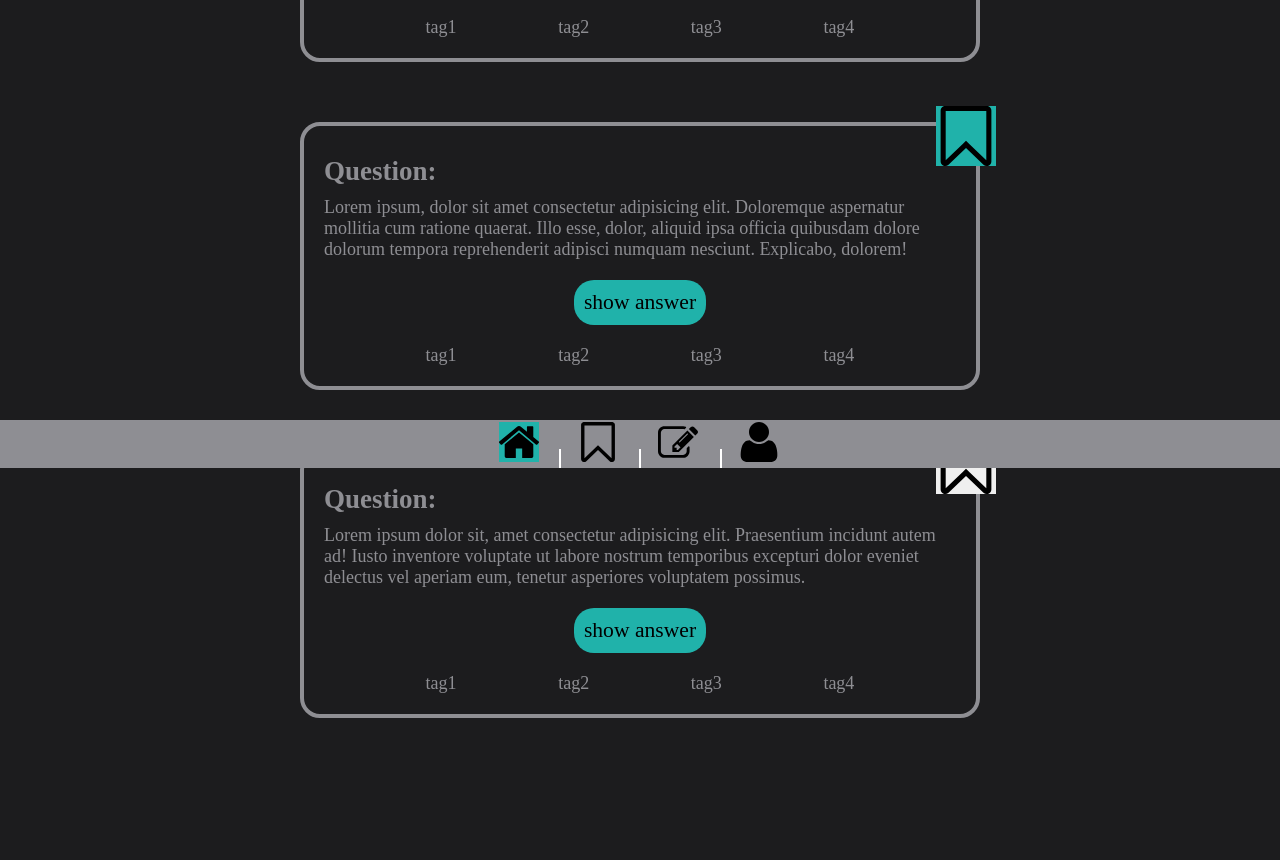
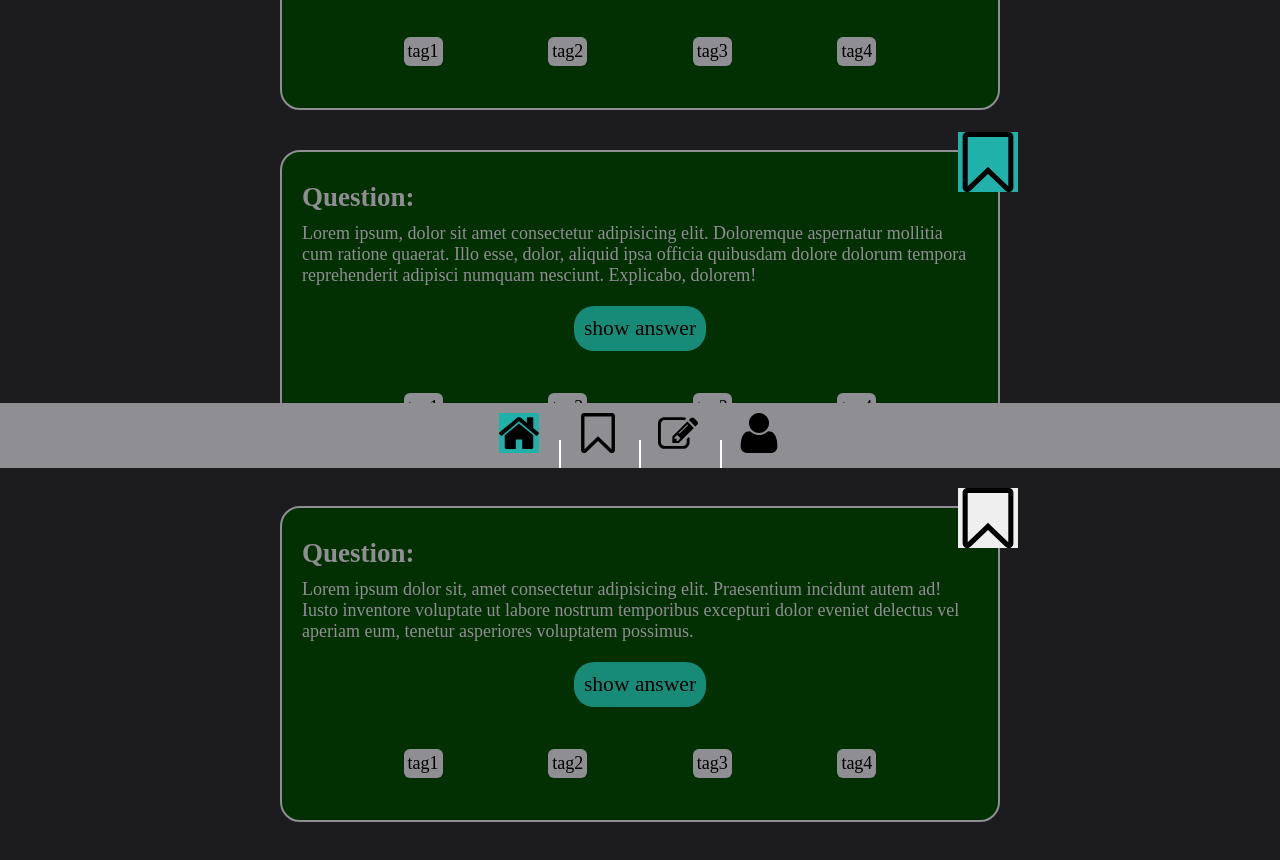
Before and after one commit to bigbng7788/quiz-app, a website: page index.html in a window 1280 px wide. Shown: the part 332-1192 px from the top of the page. Before the commit the page ends 1050 px from the top, so only its background shows below. Drawn offline with Linux system fonts and the light colour scheme.

Commit message:
Change buttons and colors

```diff
--- a/index.html
+++ b/index.html
@@ -28,12 +28,12 @@
           debitis rerum.
         </p>
 
-        <div class="card__taglist">
-          <tag class="card__tag">tag1</tag>
-          <tag class="card__tag">tag2</tag>
-          <tag class="card__tag">tag3</tag>
-          <tag class="card__tag">tag4</tag>
-        </div>
+        <ul class="card__taglist">
+          <li class="card__tag">tag1</li>
+          <li class="card__tag">tag2</li>
+          <li class="card__tag">tag3</li>
+          <li class="card__tag">tag4</li>
+        </ul>
       </div>
 
       <div class="card">
@@ -52,12 +52,12 @@
           debitis rerum.
         </p>
 
-        <div class="card__taglist">
-          <tag class="card__tag">tag1</tag>
-          <tag class="card__tag">tag2</tag>
-          <tag class="card__tag">tag3</tag>
-          <tag class="card__tag">tag4</tag>
-        </div>
+        <ul class="card__taglist">
+          <li class="card__tag">tag1</li>
+          <li class="card__tag">tag2</li>
+          <li class="card__tag">tag3</li>
+          <li class="card__tag">tag4</li>
+        </ul>
       </div>
 
       <div class="card">
@@ -76,12 +76,12 @@
           debitis rerum.
         </p>
 
-        <div class="card__taglist">
-          <tag class="card__tag">tag1</tag>
-          <tag class="card__tag">tag2</tag>
-          <tag class="card__tag">tag3</tag>
-          <tag class="card__tag">tag4</tag>
-        </div>
+        <ul class="card__taglist">
+          <li class="card__tag">tag1</li>
+          <li class="card__tag">tag2</li>
+          <li class="card__tag">tag3</li>
+          <li class="card__tag">tag4</li>
+        </ul>
       </div>
     </main>
 
--- a/scss/answerbutton.scss
+++ b/scss/answerbutton.scss
@@ -1,7 +1,7 @@
 .card__answer--button {
   display: none;
   font-size: 120%;
-  background-color: lightseagreen;
+  background-color: rgba(32,178,170,0.7);
   color: black;
   border: none;
   border-radius: 20px;
@@ -34,7 +34,7 @@
   cursor: pointer;
   display: block;
   font-size: 120%;
-  background-color: lightseagreen;
+  background-color: rgba(32,178,170,0.7);
   color: black;
   border: none;
   border-radius: 20px;
--- a/scss/card.scss
+++ b/scss/card.scss
@@ -1,9 +1,10 @@
 .card {
-  margin: 60px;
+  margin: 40px;
   padding: 20px;
-  border: solid 4px;
+  border: solid 2px;
   border-radius: 20px;
   position: relative;
+  background-color: rgba(2, 48, 2,3);
 }
 
 @import './bookmark.scss';
@@ -19,4 +20,17 @@
   display: flex;
   justify-content: space-evenly;
   align-self: center;
+  padding: 0;
 }
+
+.card__tag {
+list-style: none;
+display: flex;
+justify-content: space-evenly;
+align-self: center;
+background-color: rgb(142, 142, 147);
+color: black;
+border-radius: 6px;
+padding: 4px;
+margin: 4px;
+}
--- a/scss/creatcard.scss
+++ b/scss/creatcard.scss
@@ -18,7 +18,7 @@
   .createcard__button {
     align-self: center;
     margin: 20px ;
-    background-color: lightseagreen;
+    background-color: rgba(32,178,170,0.7);
     border: 0;
     font-size: larger;
     padding: 10px;
--- a/scss/footer.scss
+++ b/scss/footer.scss
@@ -3,11 +3,12 @@ footer {
   grid-row: 3;
   display: flex;
   overflow: hidden;
-  position: sticky;
+  position: fixed;
   bottom: 0;
   justify-content: center;
   align-items: center;
   background-color: rgb(142, 142, 147);
+  width: 100%;
 }
 
 .footer a + a {
--- a/scss/header.scss
+++ b/scss/header.scss
@@ -11,4 +11,5 @@ header {
 header h1 {
   margin: 0;
   color: lightseagreen;
+
 }
--- a/scss/profile.scss
+++ b/scss/profile.scss
@@ -1,36 +1,33 @@
 .mainprofile {
     display: flex;
     flex-direction: column;
+    margin-top: 20px;
+    padding: 40px 0;
     align-items: center;
-    padding: 40px 0;
-    margin-top: 20px;
     text-align: justify;
-}
-
-.mainprofile__text {
-    margin-bottom: 40px;
-}
-.mainprofile__imgname {
-    position: absolute;
 
 }
 
+
 .mainprofile__img {
-    display: inline-flex;
+  display:flex;
+  margin-top: 20px;
     min-width: 300px;
     min-height: 300px;
     background-image: url(/img/profil.jpg);
     background-size: cover;
     background-repeat: no-repeat;
     border-radius:100px;
+
+}
+.mainprofile__name {
+  text-align: center;
 }
 
-.mainprofile__name {
-    display: inline-flex;
-    position: relative;
-    right: -40px;
-    top:-155px;
+.mainprofile__text {
+  margin: 40px;
 }
+
 
 .mainprofile__text--read-more-button {
     display: none;
@@ -65,7 +62,9 @@
     line-height: 2;
   }
 
-
+.mainprofile__skills {
+  margin: 40px;
+}
     .bubbels {
         display: flex;
         flex-wrap: wrap;
@@ -83,8 +82,7 @@
 
       .mainprofile__button {
           align-self: center;
-          margin: 20px ;
-          background-color: lightseagreen;
+          background-color: rgba(32,178,170,0.7);
           border: 0;
           font-size: larger;
           padding: 10px;
--- a/scss/styles.scss
+++ b/scss/styles.scss
@@ -21,8 +21,8 @@ main {
   justify-self: center;
   justify-content: center;
   max-width: 800px;
+  margin: 20px;
   width: 100%;
-  height: 100vh;
 }
 @import './card.scss';
 
```
Also changed, not shown: dir/bookmark.html (+12 -12 lines), dir/profile.html (+2 -2 lines), styles.css.
